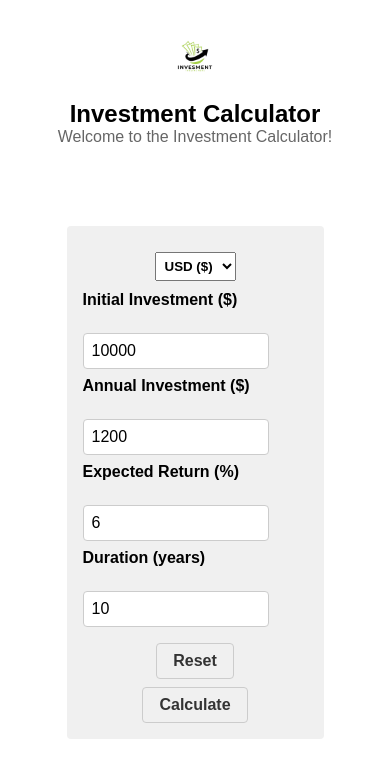
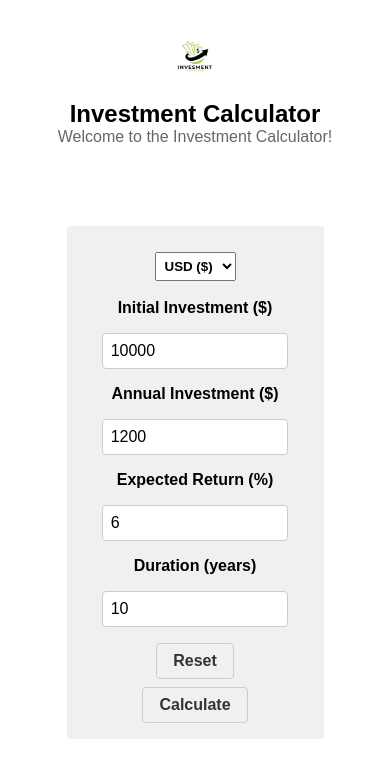
Before and after one commit to AbsoluteMassive/invest-calc-app, a React (Vite) app: page / in a window 390 px wide. Shown: the top 778 px of the page. Built offline with nearby package versions, Linux system fonts and the light colour scheme.

Commit message:
improved layout and responsiveness

```diff
--- a/src/index.css
+++ b/src/index.css
@@ -46,7 +46,6 @@ main {
 
 .input-group {
   display: flex;
-
   gap: 1.5rem;
   margin-bottom: 0.5rem;
   align-items: center;
@@ -55,6 +54,7 @@ main {
 
 .input-group label {
   font-weight: bold;
+  padding: 0.5rem;
 }
 
 .input-group input {
@@ -100,7 +100,7 @@ main {
 @media (max-width: 600px) {
   .input-group {
     flex-direction: column;
-    align-items: flex-start;
+    gap: 0.5rem;
   }
   .input-group input {
     width: 75%;
```
